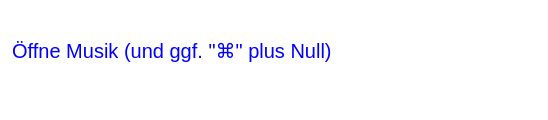
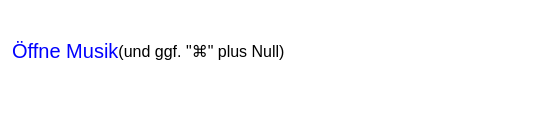
Before and after one commit to SummerSun12/EW_Links, a plain HTML site: page index.html in a window 1280 px wide. Shown: the part 204-324 px from the top of the page, 108-656 px from the left. Drawn offline with Linux system fonts and the light colour scheme.

Commit message:
Update index.html

```diff
--- a/index.html
+++ b/index.html
@@ -65,7 +65,7 @@
             <a href="music://" target="_blank">
                 <img src="AppleMusiclogo.jpg" alt="Apple Music Logo">
             </a>
-            <a href="music://" target="_blank">Öffne Musik (und ggf. "⌘" plus Null)</a>
+            <a href="music://" target="_blank">Öffne Musik</a> (und ggf. "⌘" plus Null)
         </div>
     </div>
 </body>
```
